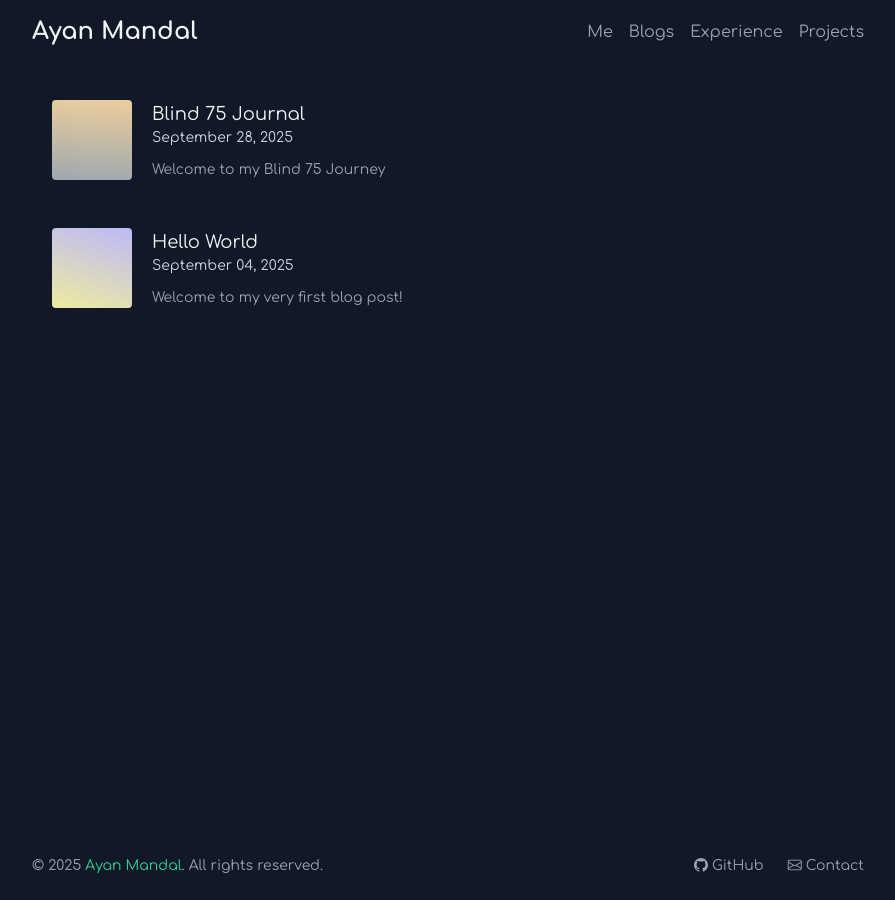
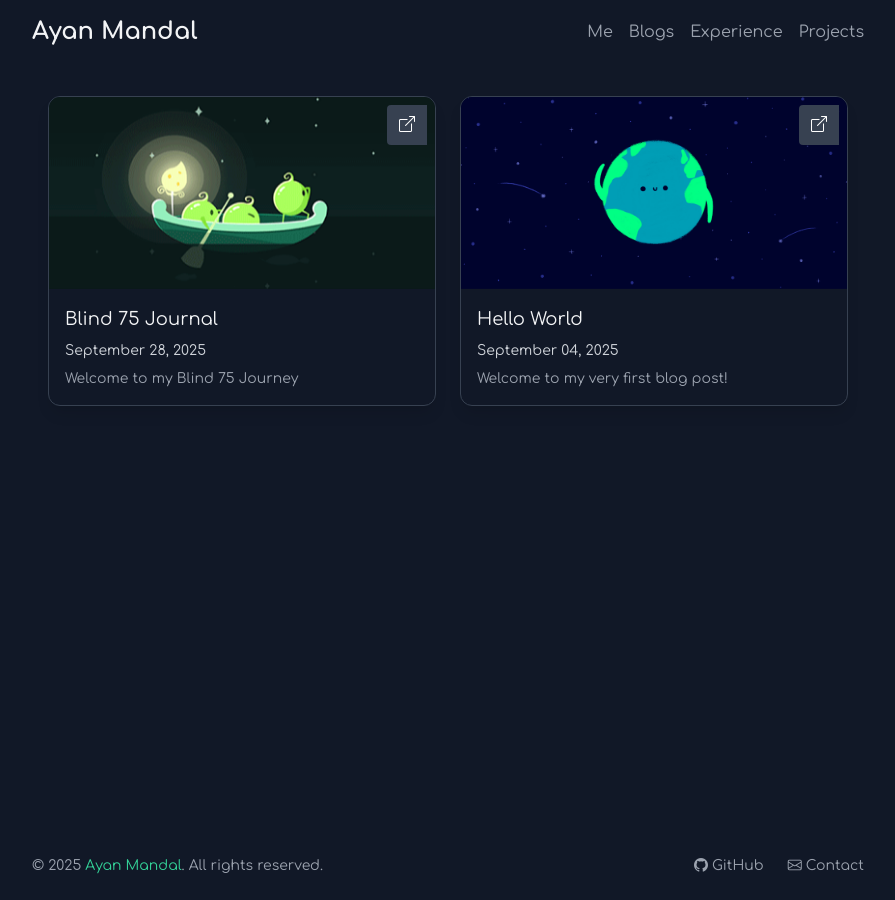
Before and after one commit to CodeCraftAyan/Ayan-Mandal, a Jekyll site: the page built from pages/blog.html, in a window 1280 px wide. Shown: the whole page, without its empty margins (192-1087 px from the left). Built offline with Jekyll 4.4.1, drawn with Linux system fonts in a browser that asks for light colours; nearby versions of some CDN libraries; some web fonts are replaced.

Commit message:
Udate blog UI & add new ecperience

```diff
--- a/_config.yml
+++ b/_config.yml
@@ -27,8 +27,8 @@ theme: minima
 plugins:
   - jekyll-feed
   - jekyll-seo-tag
+  - jekyll-last-modified-at
   - jekyll-sitemap
-  - jekyll-last-modified-at
 
 collections:
   pages:
--- a/pages/blog.html
+++ b/pages/blog.html
@@ -8,21 +8,30 @@ permalink: /blogs/
 
 <div>
 
-    <div class="flex flex-col gap-2">
+    <div class="grid grid-cols-1 sm:grid-cols-2 lg:grid-cols-2 gap-6 p-0 md:p-4">
         {% if site.blog != empty %}
             {% assign sorted_posts = site.blog | sort: "date" | reverse %}
             {% for post in sorted_posts %}
 
-            <a href="{{ post.url | relative_url }}">
-                <div class="rounded p-4 hover:bg-gray-800 hover:shadow-xl cursor-pointer flex items-center gap-4">
-                    <div class="colorBox h-20 w-20 bg-white rounded m-1 p-2 animate-slide-left">
-                    </div>
-                    <div class="animate-slide-right">
-                        <h2 class="text-mb md:text-lg text-gray-100">{{ post.title }}</h2>
-                        <p class="text-xs md:text-sm text-gray-300">{{ post.date | date: "%B %d, %Y" }}</p>
-                        <p class="text-xs md:text-sm mt-3 text-gray-400">{{ post.excerpt | strip_html | truncate: 150 }}</p>
-                    </div>
+            <a href="{{ post.url | relative_url }}" class="block">
+              <div class="project-card max-w-sm bg-gray-900 text-white rounded-xl shadow-lg overflow-hidden border border-gray-700 hover:border-gray-500 hover:shadow-xl transition-shadow duration-300 animate-slide-up">
+                <div class="absolute top-2 right-2 z-10 px-3 py-2 rounded-l bg-gray-700 transition hover:text-indigo-400">
+                  <i class="bi bi-box-arrow-up-right"></i>
                 </div>
+                <div class="h-48 overflow-hidden">
+                    {% if post.image %}
+                        <img src="{{ post.image | relative_url }}" alt="{{ post.title }}" class="h-full w-full object-cover animate-slide-up">
+                    {% else %}
+                        <img src="{{ site.baseurl }}/assets/image/blog/default.gif" alt="{{ post.title }}" class="h-full w-full object-cover animate-slide-up">
+                    {% endif %}
+                  <img src="{{ post.image | relative_url }}" alt="no image" class="h-full w-full object-cover transition-transform duration-300 hover:scale-105 animate-slide-up">
+                </div>
+                <div class="p-4 space-y-2">
+                  <h2 class="text-mb md:text-lg text-gray-100">{{ post.title }}</h2>
+                  <p class="text-xs md:text-sm text-gray-300">{{ post.date | date: "%B %d, %Y" }}</p>
+                  <p class="text-xs md:text-sm mt-3 text-gray-400">{{ post.excerpt | strip_html | truncate: 150 }}</p>
+                </div>
+              </div>
             </a>
 
             {% endfor %}
```
Also changed, not shown: _blog/2025-09-04-Hello-World.md (+1 -0 lines), _experience/2025-12-20-Attend-GDG-Pre-Devfest-Workshop.md (added, +39 -0 lines), assets/image/blog/default.gif (added), assets/image/blog/hello.gif (added), assets/image/experience/GDG_workshop.jpeg (added).
